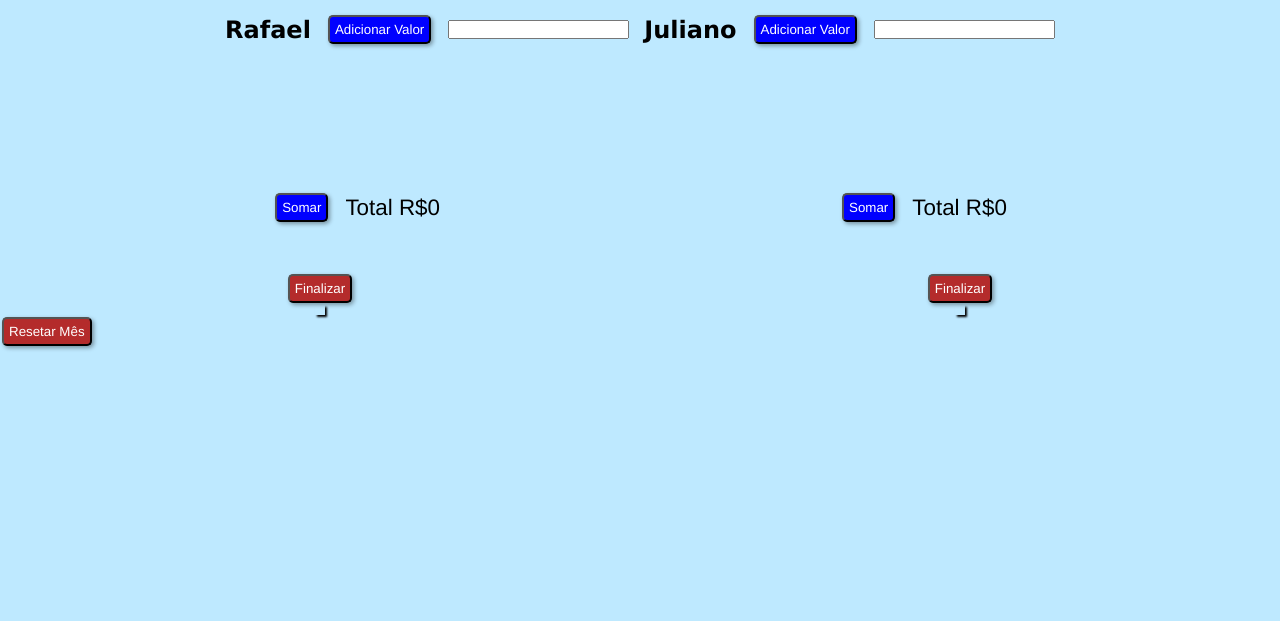
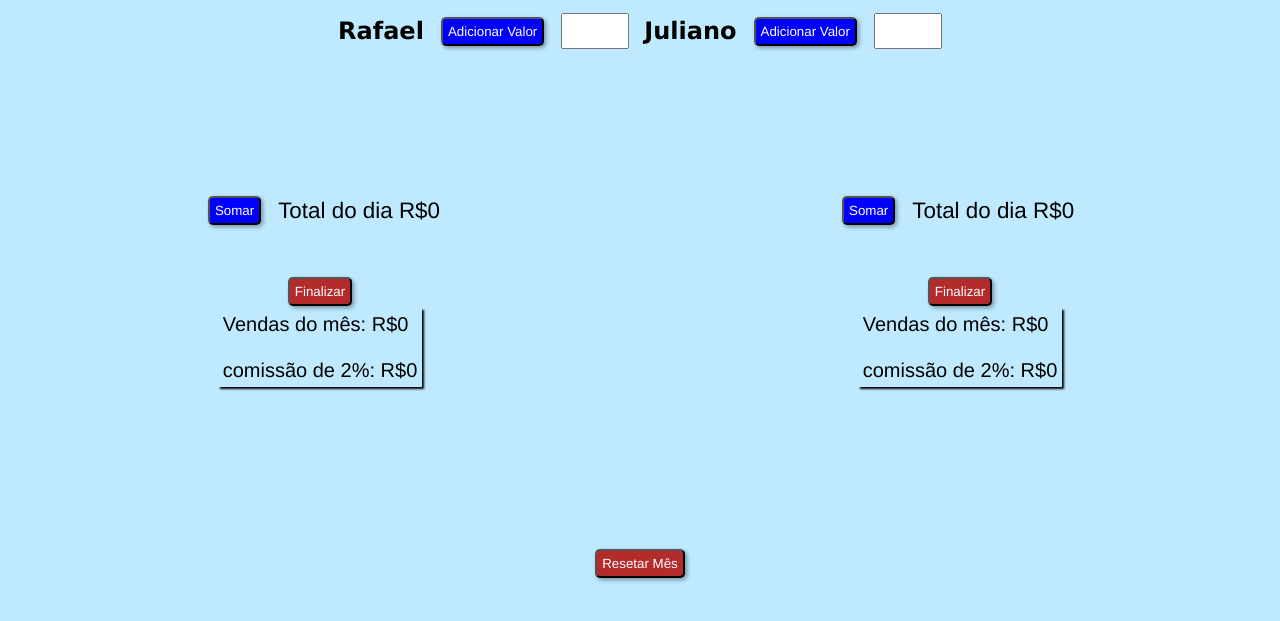
Before and after one commit to rafaelfsousadev/sistema-de-comissao, a plain HTML site: page index.html in a window 1280 px wide. Shown: the part 41-662 px from the top of the page. Drawn offline with Linux system fonts and the light colour scheme.

Commit message:
finalizado

```diff
--- a/index.css
+++ b/index.css
@@ -119,3 +119,20 @@ div> h2{
     box-shadow: 2px 2px 2px black;
     padding: 5px;
 }
+
+.zerar{
+    margin-top: 10em;
+    display: flex;
+    justify-content: center;
+    align-items: center;
+}
+
+input::-webkit-inner-spin-button,input::-webkit-outer-spin-button{
+    -webkit-appearance: none;
+}
+.txt1{
+    height: 2em;
+    width: 4em;
+    font-family: 'Franklin Gothic Medium', 'Arial Narrow', Arial, sans-serif;
+    font-size: 1em;
+}
--- a/index.html
+++ b/index.html
@@ -13,12 +13,12 @@
             <div class="rafael">
                 <h2>Rafael</h2>
                 <button class="botao1" onclick="adicionarNumero()">Adicionar Valor</button>
-                <input type="number" id="valor1">
+                <input type="number" id="valor1" class="txt1">
             </div>
             <div class="add">
                 <h2>Juliano</h2>
                 <button class="botao1" onclick="adicionarNumero2()">Adicionar Valor</button>
-                <input type="number" id="valor2">
+                <input type="number" id="valor2" class="txt1">
             </div>
         </div>
     </section>
@@ -33,11 +33,11 @@
 
     <section class="somar">
         <div class="total"><button class="botao1" onclick="somarTotal1()">Somar</button>
-            <p id="resultado1">Total R$0</p>
+            <p id="resultado1">Total do dia R$0</p>
         </div>
         <div class="total">
             <button class="botao1" onclick="somarTotal2()">Somar</button>
-            <p id="resultado2">Total R$0</p>
+            <p id="resultado2">Total do dia R$0</p>
         </div>
     </section>
 
@@ -56,8 +56,8 @@
         <p id="fim2" class="fim"></p>
     </section>
 
-    <section class="zerar">
-        <button onclick="zerar()">Resetar Mês</button>
+    <section>
+        <div class="zerar"><button onclick="zerar()">Resetar Mês</button></div>
     </section>
 
 </body>
--- a/index.js
+++ b/index.js
@@ -35,7 +35,7 @@ function somarTotal1(){
       return accumulador + valor
 
    })
-   document.getElementById('resultado1').innerText = `Total R$${rafael}`
+   document.getElementById('resultado1').innerText = `Total do dia R$${rafael}`
 
 }
 
@@ -48,7 +48,7 @@ function somarTotal2(){
       return accumulador + valor
 
    })
-   document.getElementById('resultado2').innerText = `Total R$${juliano}`
+   document.getElementById('resultado2').innerText = `Total do dia R$${juliano}`
 
 }
 
@@ -62,12 +62,12 @@ function armazenar1(){
       if(typeof localStorage.rafael === "undefined"){
          localStorage.rafael = rafael
          let resultado = calcularPorcentagem(localStorage.rafael, 2)
-         document.getElementById('fim1').innerText = `Vendas do mês :R$${localStorage.rafael}\n\n    comissão :R$${resultado}`
+         document.getElementById('fim1').innerText = `Vendas do mês: R$${localStorage.rafael}\n\n    comissão de 2%: R$${resultado}`
       }else{
          localStorage.rafael2 = Number(localStorage.rafael) + rafael
          let resultado = calcularPorcentagem(localStorage.rafael2, 2)
          localStorage.rafael = localStorage.rafael2
-         document.getElementById('fim1').innerText = `Vendas do mês :R$${localStorage.rafael}\n\n    comissão :R$${resultado}`
+         document.getElementById('fim1').innerText = `Vendas do mês: R$${localStorage.rafael}\n\n    comissão de 2% :R$${resultado}`
       }
 
    }
@@ -82,12 +82,12 @@ function armazenar2(){
       if(typeof localStorage.juliano === "undefined"){
          localStorage.juliano = juliano
          let resultado = calcularPorcentagem(localStorage.juliano, 2)
-         document.getElementById('fim2').innerText = `Vendas do mês :R$${localStorage.juliano}\n\n    comissão :R$${resultado}`
+         document.getElementById('fim2').innerText = `Vendas do mês: R$${localStorage.juliano}\n\n    comissão de 2%: R$${resultado}`
       }else{
          localStorage.juliano2 = Number(localStorage.juliano) + juliano
          let resultado = calcularPorcentagem(localStorage.juliano2, 2)
          localStorage.juliano = localStorage.juliano2
-         document.getElementById('fim2').innerText = `Vendas do mês :R$${localStorage.juliano}\n\n    comissão :R$${resultado}`
+         document.getElementById('fim2').innerText = `Vendas do mês: R$${localStorage.juliano}\n\n    comissão de 2%: R$${resultado}`
       }
 
    }
@@ -96,8 +96,33 @@ function armazenar2(){
 }
 
 function zerar(){
-   let confirma = window.confirm('Desejá resetar o mês. Isso apagarar as irmações do ultimo mês!')
+   let confirma = window.confirm('Desejá resetar o mês. Isso apagarar as informações do ultimo mês!')
    if(confirma){
       localStorage.clear()
    }
 }
+
+document.addEventListener("DOMContentLoaded", function() {
+   iniciarPagina()
+   iniciarPagina2()
+});
+
+function iniciarPagina() {
+   let resultado = calcularPorcentagem(localStorage.rafael, 2)
+   if(typeof localStorage.rafael === "undefined"){
+      document.getElementById('fim1').innerText = `Vendas do mês: R$0\n\n    comissão de 2%: R$0`
+   }else{
+      document.getElementById('fim1').innerText = `Vendas do mês: R$${localStorage.rafael}\n\n    comissão de 2%: R$${resultado}`
+   }
+
+}
+
+function iniciarPagina2() {
+   let resultado = calcularPorcentagem(localStorage.juliano, 2)
+   if(typeof localStorage.juliano === "undefined"){
+      document.getElementById('fim2').innerText = `Vendas do mês: R$0\n\n    comissão de 2%: R$0`
+   }else{
+      document.getElementById('fim2').innerText = `Vendas do mês: R$${localStorage.juliano}\n\n    comissão de 2%: R$${resultado}`
+   }
+
+}
```
